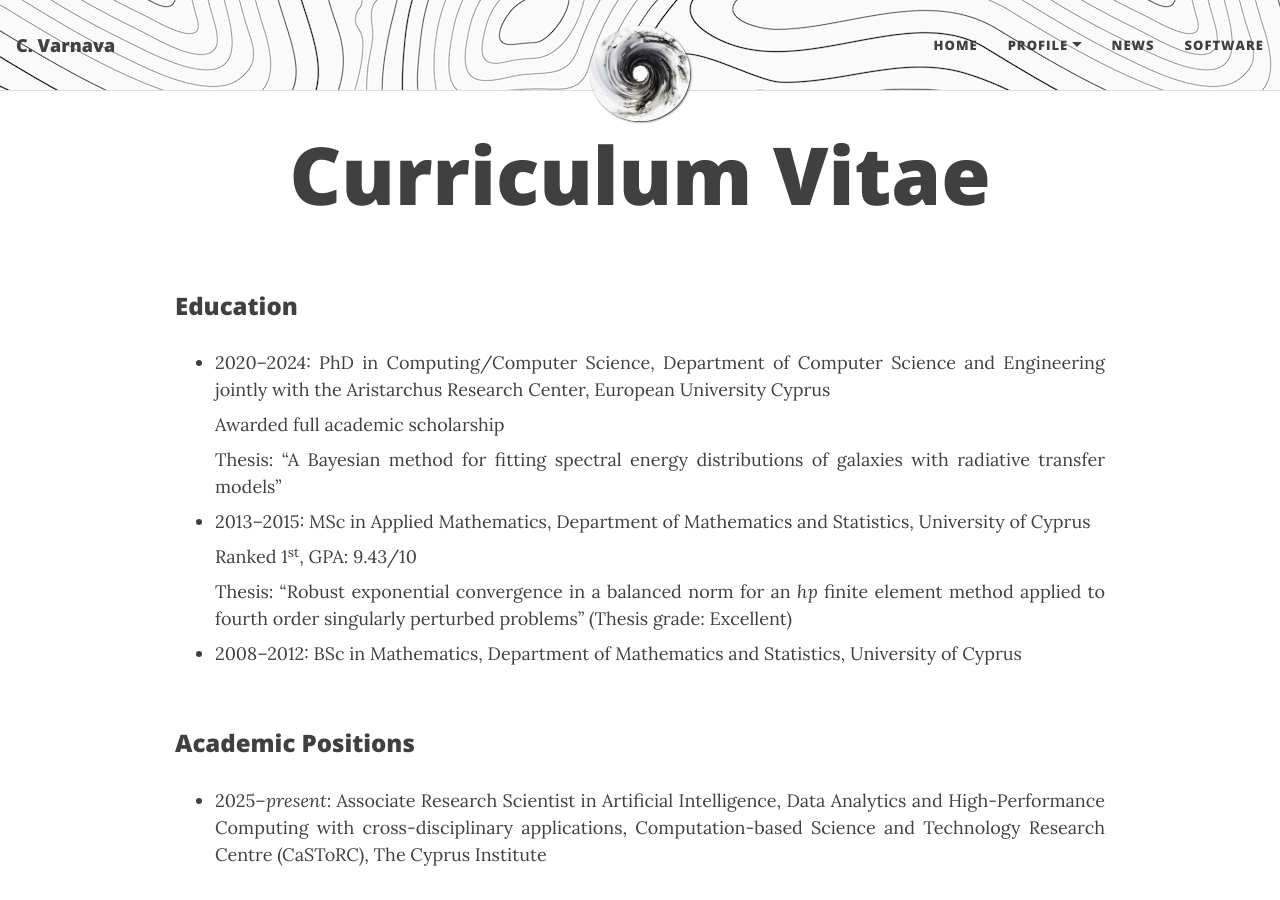
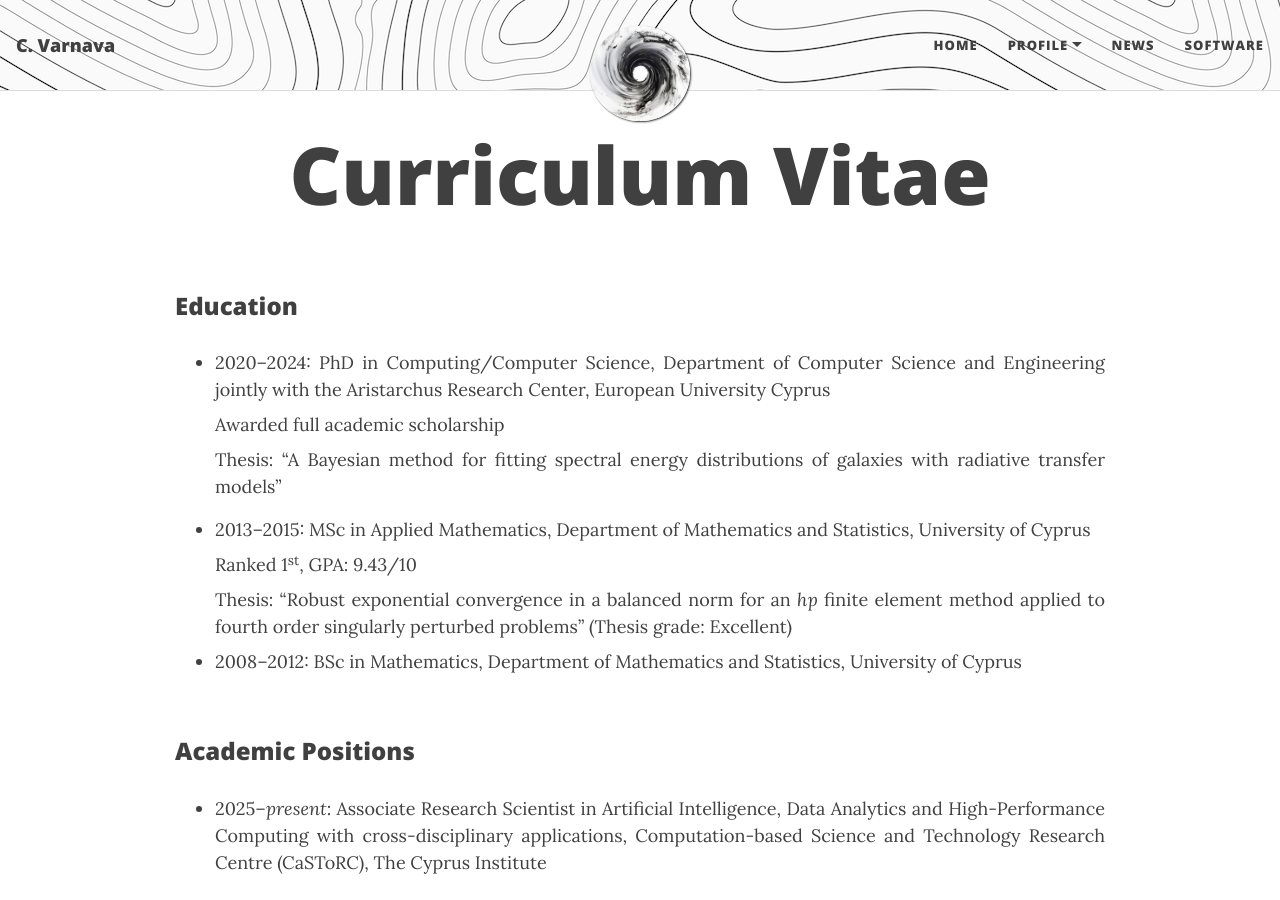
Before and after one commit to ch-var/ch-var.github.io, a Jekyll site: the page built from CV.html, in a window 1280 px wide and 900 px high. Built offline with Jekyll 4.4.1, drawn with Linux system fonts in a browser that asks for light colours; formulas are drawn with MathJax 3.

Commit message:
Update CV.html

```diff
--- a/CV.html
+++ b/CV.html
@@ -27,7 +27,7 @@
 <li class="responsive-margin" style="margin-bottom: 8px;">2020–2024: PhD in Computing/Computer Science, Department of Computer Science and Engineering jointly with the Aristarchus Research Center, European University Cyprus</li>
 <p align='justify' class="responsive-margin" style="margin-top: 0px; margin-bottom: 8px;">Awarded full academic scholarship</p>
 <p align='justify' class="responsive-margin" style="margin-top: 0px; margin-bottom: 8px;">Thesis: “A Bayesian method for fitting spectral energy distributions of galaxies with radiative transfer models”</p>
-<li class="responsive-margin" style="margin-top: 8px; margin-bottom: 8px;">2013–2015: MSc in Applied Mathematics, Department of Mathematics and Statistics, University of Cyprus</li>
+<li class="responsive-margin" style="margin-top: 16px; margin-bottom: 8px;">2013–2015: MSc in Applied Mathematics, Department of Mathematics and Statistics, University of Cyprus</li>
 <p align='justify' class="responsive-margin" style="margin-top: 0px; margin-bottom: 8px;">Ranked 1<sup>st</sup>, GPA: 9.43/10</p>
 <p align='justify' class="responsive-margin" style="margin-top: 0px; margin-bottom: 8px;">Thesis: “Robust exponential convergence in a balanced norm for an <i>hp</i> finite element method applied to fourth order singularly perturbed problems” (Thesis grade: Excellent)</p>
 <li class="responsive-margin">2008–2012: BSc in Mathematics, Department of Mathematics and Statistics, University of Cyprus</li>
```
